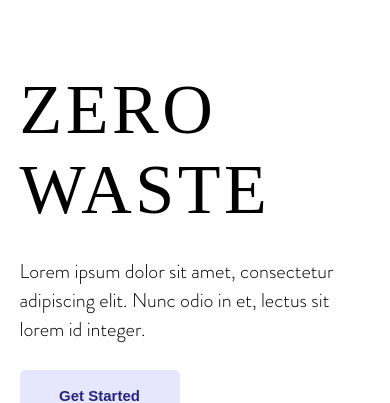
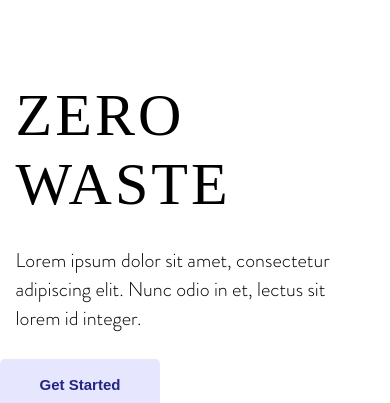
Before and after one commit to AmreetKumarkhuntia/zero-waste, a React (Create React App) app: page / in a window 390 px wide. Shown: the part 219-622 px from the top of the page. Built offline with nearby package versions, Linux system fonts and the light colour scheme; the HTML template or start-up script is replaced by a standard one; a web font is replaced by a local one.

Commit message:
landing page responsive

```diff
--- a/src/components/landing/landing page/css/landingpage.css
+++ b/src/components/landing/landing page/css/landingpage.css
@@ -58,7 +58,7 @@
 }
 
 .Landing_page .left button:hover {
-  background-color: #F64C72;
+  background-color: #f64c72;
   color: #e6e6ff;
 }
 
@@ -106,8 +106,18 @@
 }
 
 @media only screen and (max-width: 680px) {
+  .Landing_page .left {
+    padding-left: 0%;
+  }
   .Landing_page .left .heading {
-    font-size: 70px;
+    font-size: 60px;
+    padding-left: 4%;
+  }
+  .Landing_page .left h4 {
+    padding-left: 4%;
+  }
+  .Landing_page .left buttton {
+    margin-left: 4%;
   }
 }
 /*# sourceMappingURL=landingpage.css.map */
--- a/src/components/landing/landing page/css/landingpage.scss
+++ b/src/components/landing/landing page/css/landingpage.scss
@@ -1,11 +1,11 @@
 $primary: #3838c9;
 
-.Landing_page{
+.Landing_page {
   display: flex;
   flex-direction: row;
   margin-top: 10vh;
   background-color: $primary;
-    .left{
+  .left {
     background-color: white;
     display: flex;
     justify-content: center;
@@ -13,18 +13,18 @@ $primary: #3838c9;
     padding-left: 5%;
     border-bottom-right-radius: 20vw;
 
-        .heading{
+    .heading {
       font-family: Seoul;
       font-size: 100px;
       letter-spacing: 0.05em;
       text-transform: uppercase;
     }
-        h4{
+    h4 {
       font-size: 20px;
       font-weight: 300;
       font-family: Brandon light;
     }
-        button{
+    button {
       font-weight: 600;
       font-size: 15px;
 
@@ -38,21 +38,21 @@ $primary: #3838c9;
       transition-property: all;
       transition-duration: 300ms;
     }
-        button:hover{
-            background-color: #F64C72;
+    button:hover {
+      background-color: #f64c72;
       color: #e6e6ff;
     }
     height: 90vh;
     width: 60vw;
   }
-    .right{
+  .right {
     height: 90vh;
     width: 40vw;
     display: flex;
     justify-content: center;
     flex-direction: column;
     background-color: $primary;
-        img{
+    img {
       transform: translateX(-60px);
       filter: drop-shadow(2px 5px 5px rgba(0, 0, 0, 0.534));
     }
@@ -60,29 +60,36 @@ $primary: #3838c9;
 }
 
 @media only screen and (max-width: 1080px) {
-    .Landing_page{
+  .Landing_page {
     flex-direction: column;
-        flex-wrap:wrap;
-        .left{
+    flex-wrap: wrap;
+    .left {
       width: 100%;
-            h4{
+      h4 {
         width: 90%;
       }
     }
-        .right{
+    .right {
       display: none;
-        }
-    }
-
-}
-
-@media only screen and (max-width: 680px) {
-    .Landing_page{
-        .left{
-            .heading{
-                font-size: 70px;
     }
   }
 }
 
+@media only screen and (max-width: 680px) {
+  .Landing_page {
+    .left {
+      padding-left: 0%;
+
+      .heading {
+        font-size: 60px;
+        padding-left: 4%;
       }
+      h4 {
+        padding-left: 4%;
+      }
+      buttton {
+        margin-left: 4%;
+      }
+    }
+  }
+}
```
Also changed, not shown: 1 other file (tests, documents, lock files or other folders). Lines whose indentation alone changed are shown as unchanged.
